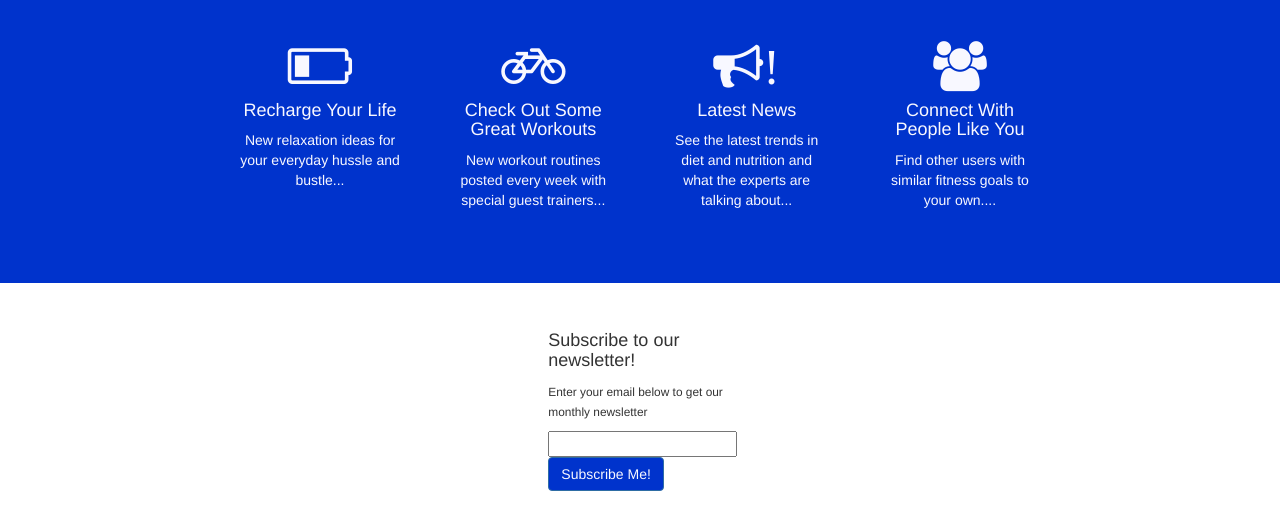
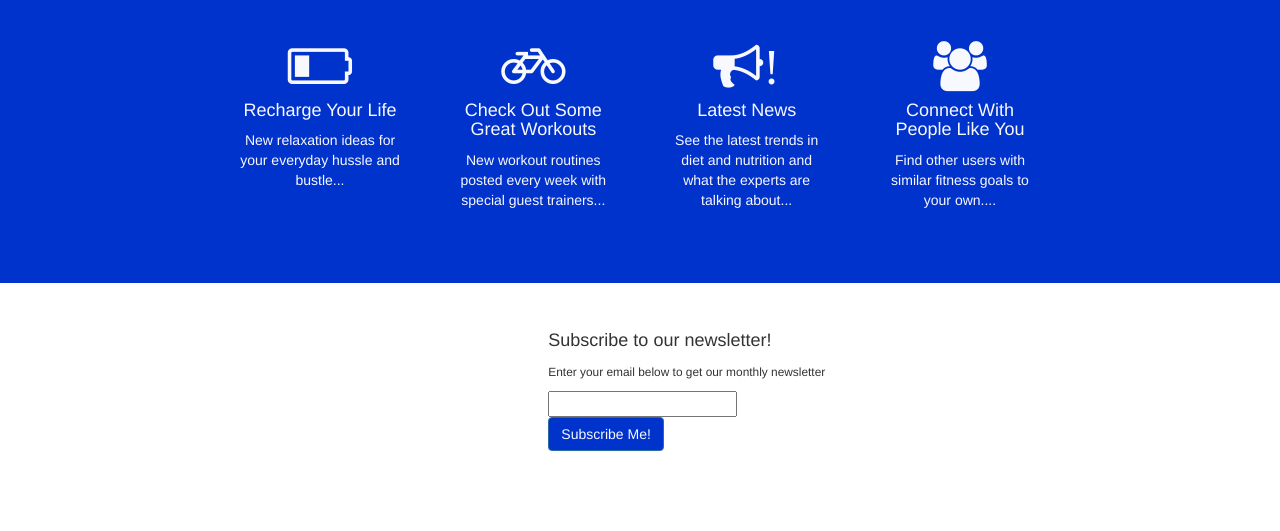
Before and after one commit to MarkOhnsman-zz/clonesite, a plain HTML site: page index.html in a window 1280 px wide. Shown: the part 822-1353 px from the top of the page. After the commit the page ends 1313 px from the top, so only its background shows below. Drawn offline with nearby package versions, Linux system fonts and the light colour scheme.

Commit message:
Adjust form container

```diff
--- a/index.html
+++ b/index.html
@@ -43,7 +43,7 @@
     </section>
     <section class="third container-fluid">
         <div class="row">
-            <div class="subscribe col-xs-2 col-xs-offset-5">
+            <div class="subscribe col-xs-3 col-xs-offset-5">
                <h4>Subscribe to our newsletter!</h4>
                <p><small>Enter your email below to get our monthly newsletter</small></p>
                <form action="subscribe">
```
